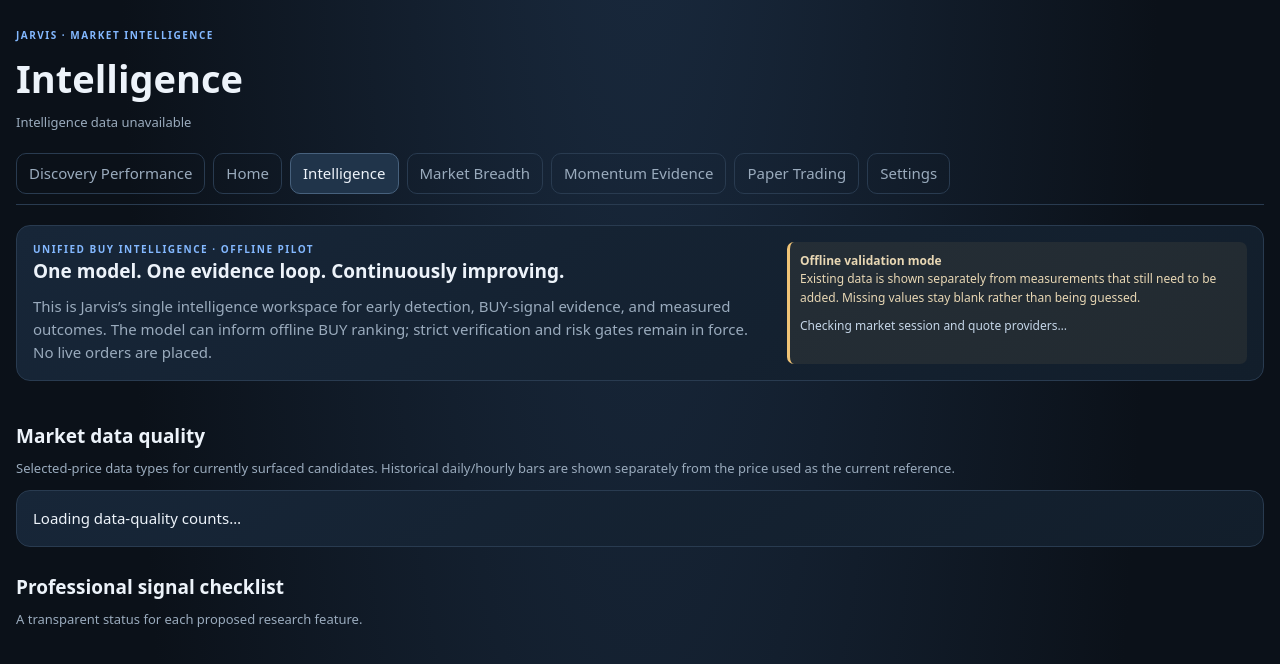
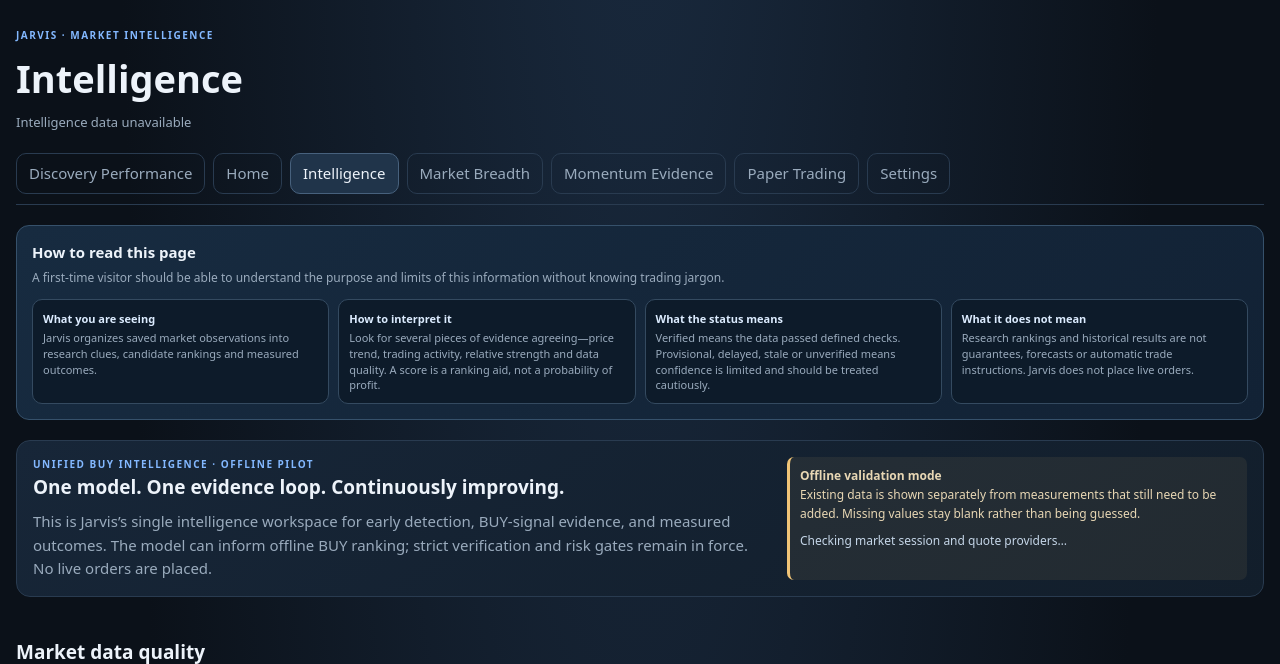
Before and after one commit to rileymagiera/jarvis-market-scanner, a Python web app: template templates/intelligence.html in a window 1280 px wide. Shown: the top 664 px of the page. Run offline with Jinja, Linux system fonts and the light colour scheme; the template is opened without the code that fills it, so the values that code supplies are empty.

Commit message:
Add plain-language page guide

```diff
--- a/templates/intelligence.html
+++ b/templates/intelligence.html
@@ -8,8 +8,11 @@ a{color:var(--accent);text-decoration:none}.muted,.sub{color:var(--muted);font-s
 .section{margin-top:26px}.features{display:grid;grid-template-columns:repeat(auto-fit,minmax(225px,1fr));gap:10px;margin-top:12px}.feature b{font-size:13px}.feature p{font-size:12px;color:var(--muted);margin:5px 0}.status{font-size:10px;color:var(--amber);text-transform:uppercase;letter-spacing:.08em}.status.partial{color:var(--green)}
 .scroll{overflow:auto;border:1px solid var(--line);border-radius:12px;margin-top:12px}table{width:100%;border-collapse:collapse;min-width:780px}th,td{text-align:left;padding:11px 12px;border-bottom:1px solid #26384a;font-size:12px;vertical-align:top}th{background:#172638;color:#b9c9da;font-size:10px;text-transform:uppercase;letter-spacing:.06em}tbody tr:nth-child(even){background:#ffffff06}.pill{padding:3px 7px;border-radius:999px;background:#293b50;font-size:10px}.empty{text-align:center;padding:20px;color:var(--muted)}.foot{font-size:11px;color:var(--muted);margin-top:22px}
 @media(max-width:700px){main{width:calc(100% - 24px);padding-top:20px}.hero{grid-template-columns:1fr}.metric{padding:12px}.metric strong{font-size:21px}}
+
+.reading-guide{margin:14px 0 20px;padding:15px;border:1px solid #36516b;border-radius:13px;background:linear-gradient(135deg,#172b40,#122235)}.reading-guide h2{font-size:15px;margin:0 0 5px}.reading-guide-intro{color:var(--muted);font-size:12px;margin:0 0 11px}.guide-grid{display:grid;grid-template-columns:repeat(auto-fit,minmax(180px,1fr));gap:9px}.guide-item{padding:10px;border:1px solid #344a60;border-radius:10px;background:#0d1b2a}.guide-item b{display:block;font-size:11px;color:#dcecff;margin-bottom:3px}.guide-item span{display:block;color:var(--muted);font-size:11px;line-height:1.45}
 </style></head><body><main><div class="eyebrow">JARVIS · MARKET INTELLIGENCE</div><h1>Intelligence</h1><div class="sub" id="updated">Loading saved research records…</div>
 <nav class="tabs"><a href="/discovery-performance">Discovery Performance</a><a href="/history">Home</a><a class="active" href="/intelligence" aria-current="page">Intelligence</a><a href="/market-breadth">Market Breadth</a><a href="/momentum-evidence">Momentum Evidence</a><a href="/paper-trading">Paper Trading</a><a href="/settings">Settings</a></nav>
+<section class="reading-guide" aria-label="How to understand this page"><h2>How to read this page</h2><p class="reading-guide-intro">A first-time visitor should be able to understand the purpose and limits of this information without knowing trading jargon.</p><div class="guide-grid"><div class="guide-item"><b>What you are seeing</b><span>Jarvis organizes saved market observations into research clues, candidate rankings and measured outcomes.</span></div><div class="guide-item"><b>How to interpret it</b><span>Look for several pieces of evidence agreeing—price trend, trading activity, relative strength and data quality. A score is a ranking aid, not a probability of profit.</span></div><div class="guide-item"><b>What the status means</b><span>Verified means the data passed defined checks. Provisional, delayed, stale or unverified means confidence is limited and should be treated cautiously.</span></div><div class="guide-item"><b>What it does not mean</b><span>Research rankings and historical results are not guarantees, forecasts or automatic trade instructions. Jarvis does not place live orders.</span></div></div></section>
 <section class="hero"><div><div class="eyebrow">UNIFIED BUY INTELLIGENCE · OFFLINE PILOT</div><h2>One model. One evidence loop. Continuously improving.</h2><p>This is Jarvis’s single intelligence workspace for early detection, BUY-signal evidence, and measured outcomes. The model can inform offline BUY ranking; strict verification and risk gates remain in force. No live orders are placed.</p></div><div class="notice"><b>Offline validation mode</b><br>Existing data is shown separately from measurements that still need to be added. Missing values stay blank rather than being guessed.<div id="sessionStatus" style="margin-top:9px;color:#c5d6e8">Checking market session and quote providers…</div></div></section>
 <div class="grid" id="stats"></div>
 <section class="section"><h2>Market data quality</h2><div class="muted">Selected-price data types for currently surfaced candidates. Historical daily/hourly bars are shown separately from the price used as the current reference.</div><div class="features" id="dataQualityStats"><div class="feature">Loading data-quality counts…</div></div><div class="muted" id="dataQualityNote" style="margin-top:10px"></div></section>
```
